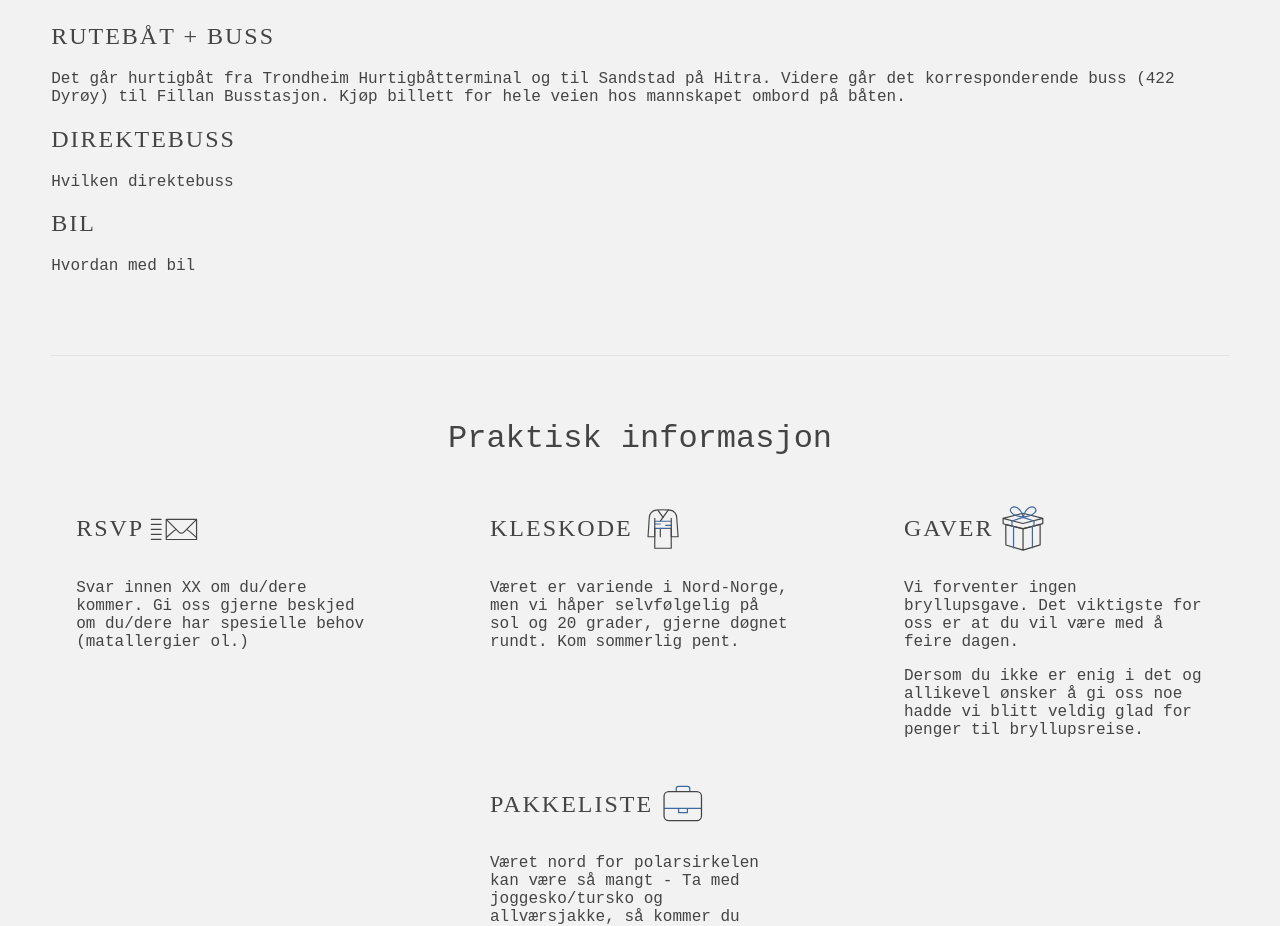
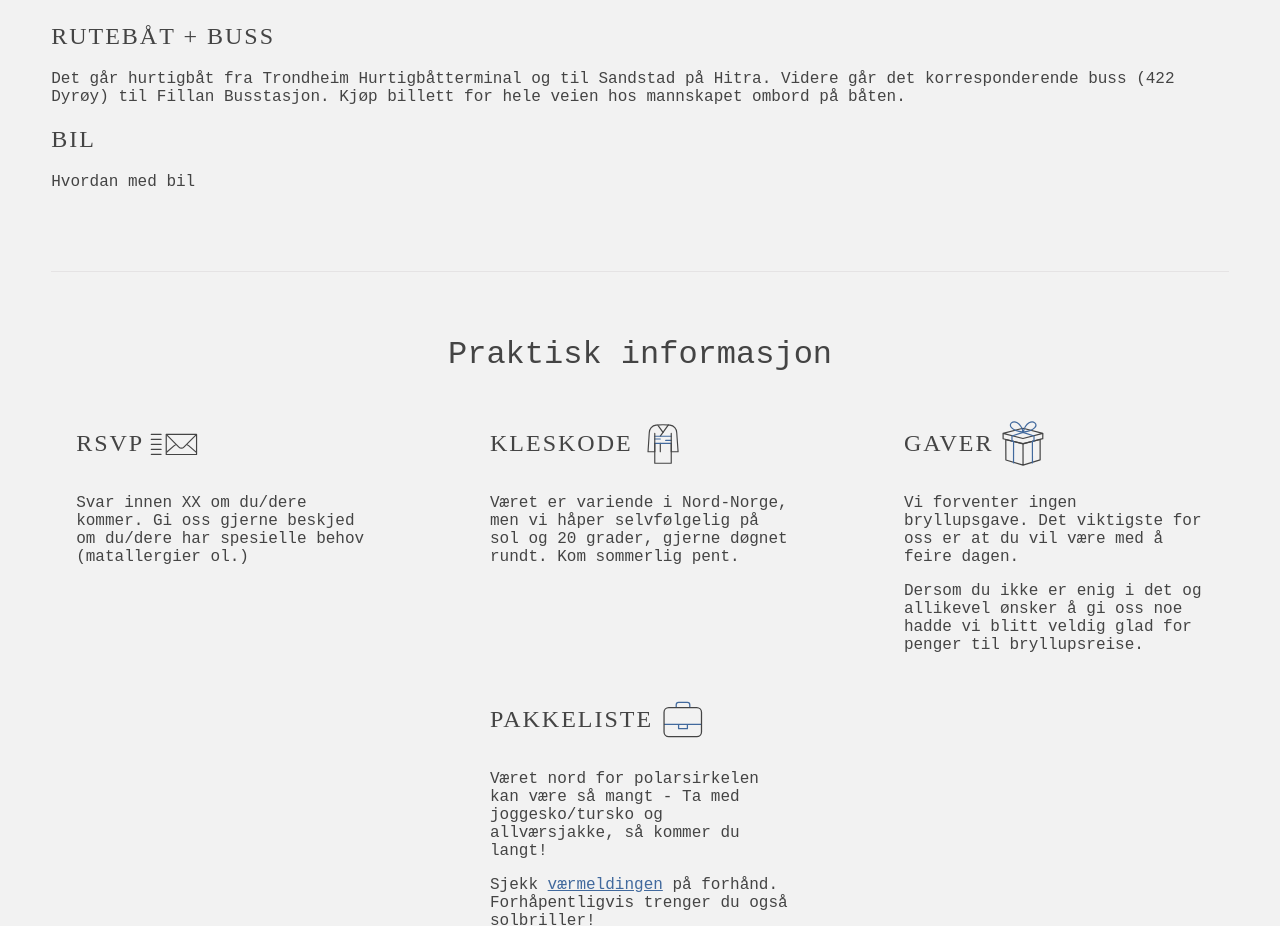
Before and after one commit to melhoos/gudrunogsimon1, a React (Create React App) app: page / in a window 1280 px wide. Shown: the part 926-1852 px from the top of the page. Built offline with nearby package versions, Linux system fonts and the light colour scheme.

Commit message:
Update no.ts

```diff
--- a/src/assets/language/no.ts
+++ b/src/assets/language/no.ts
@@ -15,8 +15,6 @@ export const no = {
   travel_from_trondheim_2: 'Rutebåt + buss',
   travel_from_trondheim_5:
     'Det går hurtigbåt fra Trondheim Hurtigbåtterminal og til Sandstad på Hitra. Videre går det korresponderende buss (422 Dyrøy) til Fillan Busstasjon. Kjøp billett for hele veien hos mannskapet ombord på båten.',
-  travel_from_trondheim_3: 'Direktebuss',
-  travel_from_trondheim_6: 'Hvilken direktebuss',
   travel_from_trondheim_4: 'Bil',
   travel_from_trondheim_7: 'Hvordan med bil',
   //information
```
